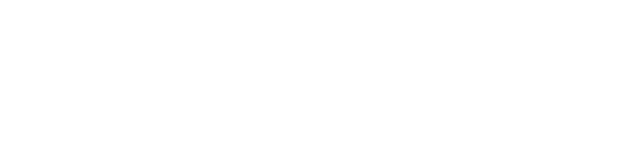
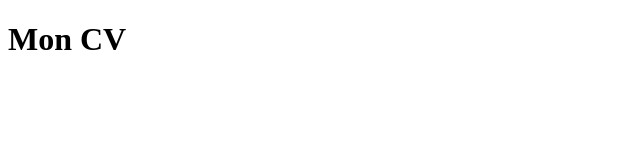
Before and after one commit to Mitou651/git-mon-cv, a plain HTML site: page index.html in a window 1280 px wide. Shown: the whole page, without its empty margins (0-640 px from the left). Drawn offline with Linux system fonts and the light colour scheme.

Commit message:
mise en place de section titre

```diff
--- a/index.html
+++ b/index.html
@@ -9,6 +9,6 @@
 
 </head>
 <body>
-
+    <h1>Mon CV</h1>
 </body>
 </html>
```
